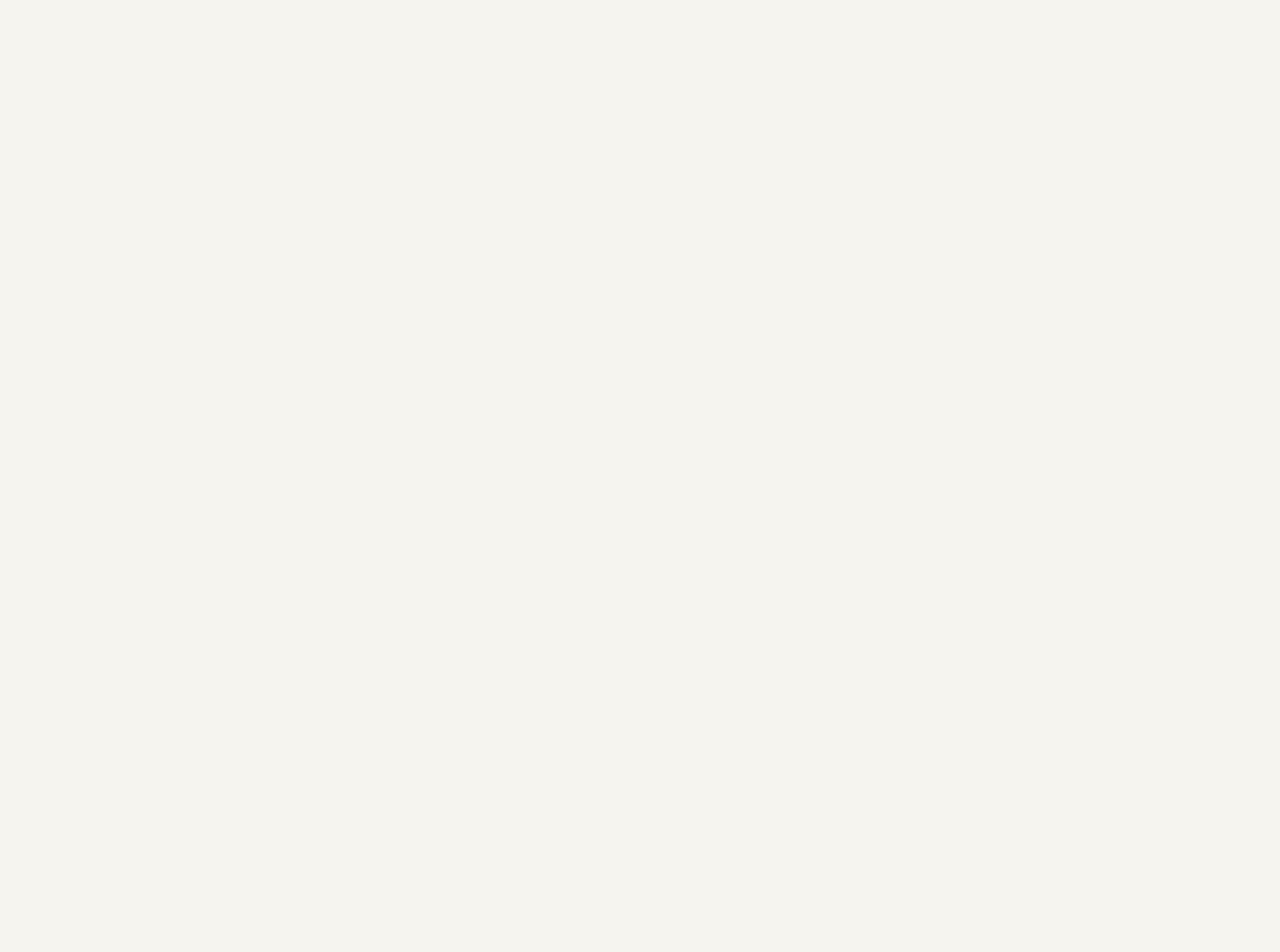
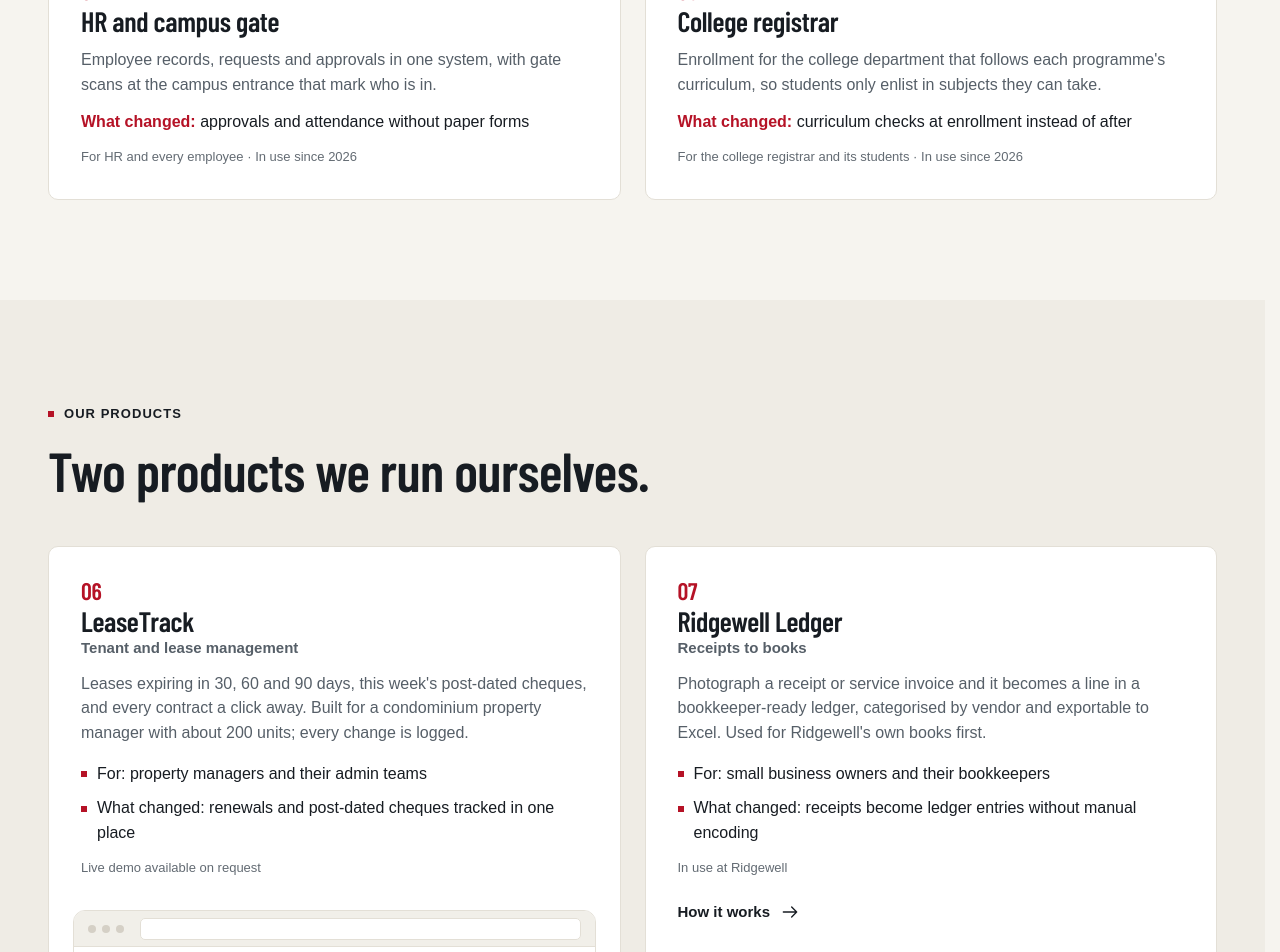
Before and after one commit to jasoncalalang/ridgewell-spa, a React (Vite) app: page / in a window 1280 px wide. Shown: the part 4245-5197 px from the top of the page. Before the commit the page ends 3283 px from the top, so only its background shows below. Built offline with nearby package versions, Linux system fonts and the light colour scheme.

Commit message:
Work section: featured card, 2x2 grid and products band

```diff
--- a/src/App.tsx
+++ b/src/App.tsx
@@ -4,6 +4,7 @@
 import Hero from "./components/Hero";
 import InquiryForm from "./components/InquiryForm";
 import Services from "./components/Services";
+import Work from "./components/Work";
 
 export default function App() {
   const motion = useSectionMotion();
@@ -17,6 +18,7 @@
       <main id="main" ref={motion}>
         <Hero />
         <Services onInterest={setInterest} />
+        <Work />
         <section id="contact" className="contact-section section-space">
           <div className="wrap">
             <InquiryForm interest={interest} onInterest={setInterest} />
--- /dev/null
+++ b/src/components/Work.tsx
@@ -0,0 +1,105 @@
+import { caseStudies, clientWork, productWork } from "../content";
+import type { CaseStudy } from "../content";
+import Arrow from "./Arrow";
+import { BrowserFrame } from "./Frames";
+import Screen from "./Screen";
+
+function Copy({ study }: { study: CaseStudy }) {
+  return (
+    <div className="work-copy">
+      <span className="index" aria-hidden="true">
+        {study.index}
+      </span>
+      <h3>{study.title}</h3>
+      <p className="work-summary">{study.summary}</p>
+      <p className="changed">
+        <strong>What changed:</strong> {study.changed}
+      </p>
+      <p className="meta">
+        For {study.audience} · {study.status}
+      </p>
+    </div>
+  );
+}
+
+function FeaturedCard({ study }: { study: CaseStudy }) {
+  return (
+    <article id={`work-${study.id}`} className="card work-featured" data-reveal>
+      <BrowserFrame flat className="work-screen">
+        <Screen kind={study.screen} alt={study.screenAlt} image={study.image} />
+      </BrowserFrame>
+      <Copy study={study} />
+    </article>
+  );
+}
+
+function WorkCard({ study }: { study: CaseStudy }) {
+  return (
+    <article id={`work-${study.id}`} className="card work-card" data-reveal>
+      <BrowserFrame flat aspect className="work-screen">
+        <Screen kind={study.screen} alt={study.screenAlt} image={study.image} />
+      </BrowserFrame>
+      <Copy study={study} />
+    </article>
+  );
+}
+
+function ProductCard({ study }: { study: CaseStudy }) {
+  return (
+    <article id={`work-${study.id}`} className="card product-card" data-reveal>
+      <span className="index" aria-hidden="true">
+        {study.index}
+      </span>
+      <h3>{study.title}</h3>
+      {study.tagline && <p className="tagline">{study.tagline}</p>}
+      <p className="work-summary">{study.summary}</p>
+      <ul className="red-list">
+        <li>For: {study.audience}</li>
+        <li>What changed: {study.changed}</li>
+      </ul>
+      <p className="meta">{study.status}</p>
+      {study.link && (
+        <a className="text-link" href={study.link.href}>
+          {study.link.label} <Arrow />
+        </a>
+      )}
+      <BrowserFrame flat className="product-screen">
+        <Screen kind={study.screen} alt={study.screenAlt} image={study.image} />
+      </BrowserFrame>
+    </article>
+  );
+}
+
+export default function Work() {
+  const client = caseStudies.filter((study) => study.group === "client");
+  const products = caseStudies.filter((study) => study.group === "product");
+  const [featured, ...rest] = client;
+  return (
+    <>
+      <section id="work" className="work-section section-space">
+        <div className="wrap">
+          <p className="section-label">{clientWork.label}</p>
+          <h2>{clientWork.heading}</h2>
+          <p className="section-intro">{clientWork.intro}</p>
+          <FeaturedCard study={featured} />
+          <div className="work-grid">
+            {rest.map((study) => (
+              <WorkCard key={study.id} study={study} />
+            ))}
+          </div>
+        </div>
+      </section>
+      <section id="products" className="products-section section-space">
+        <div className="wrap">
+          <p className="section-label">{productWork.label}</p>
+          <h2>{productWork.heading}</h2>
+          <div className="product-grid">
+            {products.map((study) => (
+              <ProductCard key={study.id} study={study} />
+            ))}
+          </div>
+        </div>
+      </section>
+    </>
+  );
+}
```
